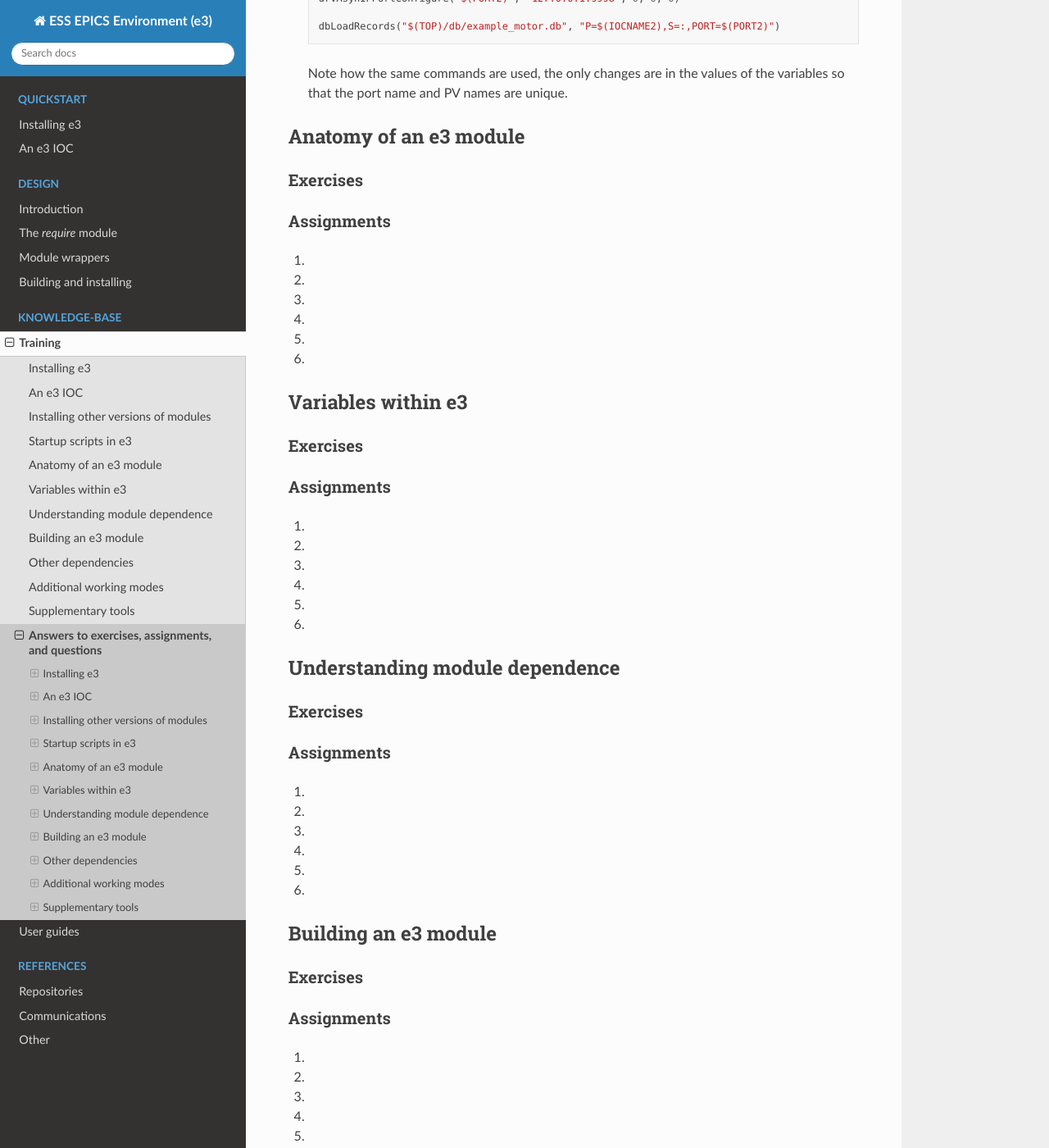
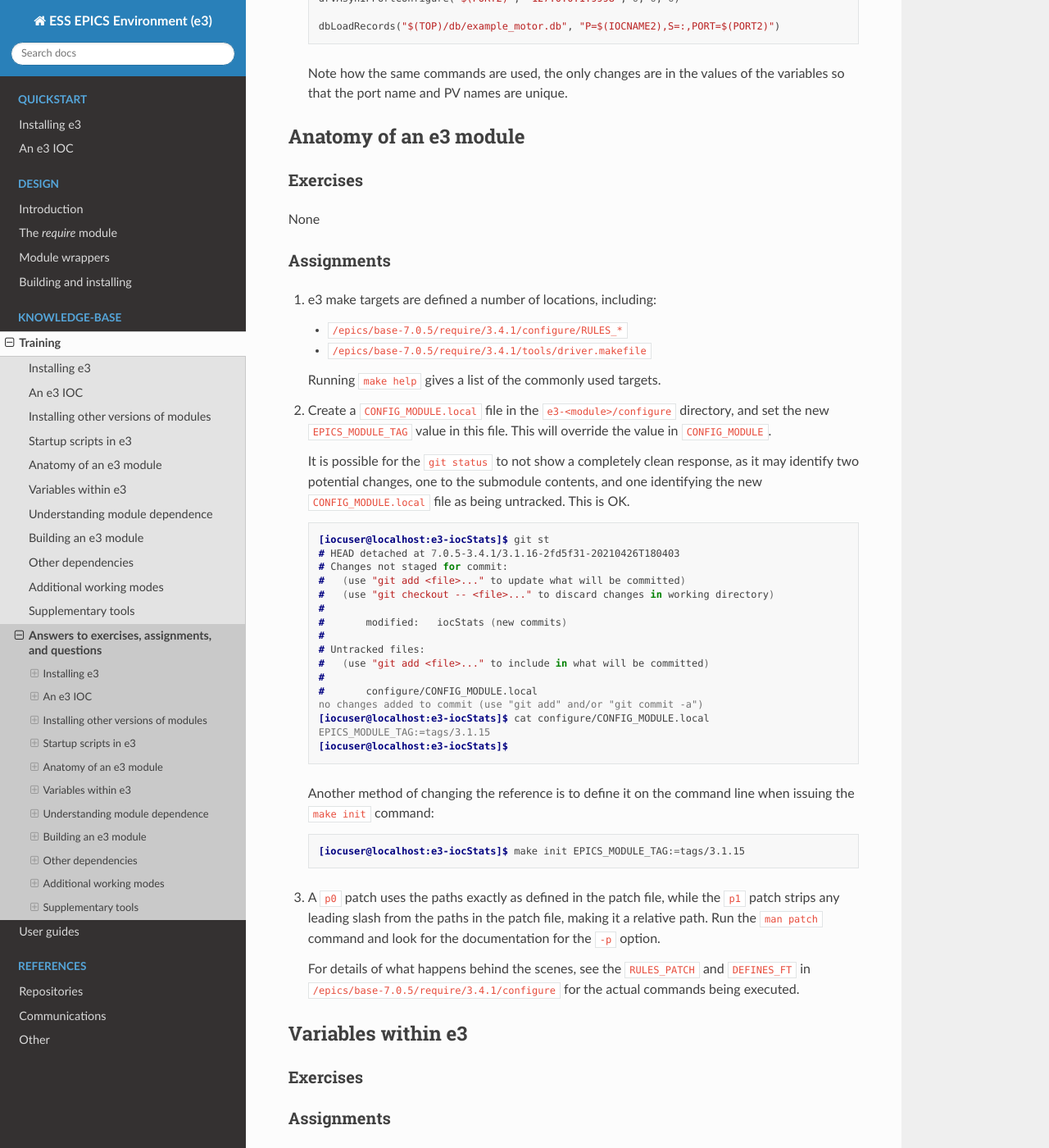
Before and after one commit to ttkorhonen/e3pages, a Sphinx documentation site: the page built from docs/kb/training/workbook/99_exercise_answers.md, in a window 1280 px wide and 1400 px high, scrolled down 7569 px. Shown: the whole window at 82% size. Built offline with Sphinx 7.4.7 and the Read the Docs theme 2.0.0, drawn with Linux system fonts in a browser that asks for light colours.

Commit message:
Draft of answers for Chapter 5 - Anatomy of an e3 module

````diff
--- a/docs/kb/training/workbook/99_exercise_answers.md
+++ b/docs/kb/training/workbook/99_exercise_answers.md
@@ -374,14 +374,58 @@
 
 ## Anatomy of an e3 module
 ### Exercises
+None
 
 ### Assignments
-1.
-2.
-3.
-4.
-5.
-6.
+1. e3 make targets are defined a number of locations, including:
+   - `/epics/base-7.0.5/require/3.4.1/configure/RULES_*`
+   - `/epics/base-7.0.5/require/3.4.1/tools/driver.makefile`
+
+   Running `make help` gives a list of the commonly used targets.
+
+2. Create a `CONFIG_MODULE.local` file in the `e3-<module>/configure` directory,
+   and set the new `EPICS_MODULE_TAG` value in this file. This will override the
+   value in `CONFIG_MODULE`.
+
+   It is possible for the `git status` to not show a completely clean response,
+   as it may identify two potential changes, one to the submodule contents, and
+   one identifying the new `CONFIG_MODULE.local` file as being untracked. This
+   is OK.
+
+   ```console
+   [iocuser@localhost:e3-iocStats]$ git st
+   # HEAD detached at 7.0.5-3.4.1/3.1.16-2fd5f31-20210426T180403
+   # Changes not staged for commit:
+   #   (use "git add <file>..." to update what will be committed)
+   #   (use "git checkout -- <file>..." to discard changes in working directory)
+   #
+   #	modified:   iocStats (new commits)
+   #
+   # Untracked files:
+   #   (use "git add <file>..." to include in what will be committed)
+   #
+   #	configure/CONFIG_MODULE.local
+   no changes added to commit (use "git add" and/or "git commit -a")
+   [iocuser@localhost:e3-iocStats]$ cat configure/CONFIG_MODULE.local
+   EPICS_MODULE_TAG:=tags/3.1.15
+   [iocuser@localhost:e3-iocStats]$
+   ```
+
+	Another method of changing the reference is to define it on the command line
+	when issuing the `make init` command:
+	```console
+   [iocuser@localhost:e3-iocStats]$ make init EPICS_MODULE_TAG:=tags/3.1.15
+   ```
+
+3. A `p0` patch uses the paths exactly as defined in the patch file, while the
+   `p1` patch strips any leading slash from the paths in the patch file, making
+   it a relative path. Run the `man patch` command and look for the
+   documentation for the `-p` option.
+
+   For details of what happens behind the scenes, see the `RULES_PATCH` and
+   `DEFINES_FT` in `/epics/base-7.0.5/require/3.4.1/configure` for the actual
+   commands being executed.
+
 
 
 
````
